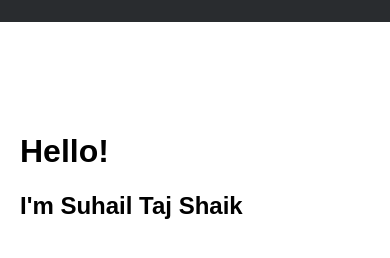
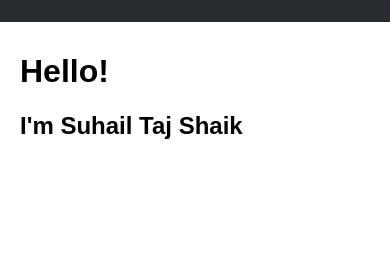
Before and after one commit to suhailtajshaik/blog, a website: page index.html in a window 390 px wide. Shown: the part 322-580 px from the top of the page. Drawn offline with nearby package versions, Linux system fonts and the light colour scheme.

```diff
--- a/package.json
+++ b/package.json
@@ -5,7 +5,7 @@
   "main": "index.js",
   "scripts": {
     "test": "echo \"Error: no test specified\" && exit 1",
-    "start" : "sass --watch sass/main.scss:style/styles.css"
+    "start": "sass --watch sass/main.scss:style/styles.css"
   },
   "repository": {
     "type": "git",
--- a/sass/main.scss
+++ b/sass/main.scss
@@ -3,7 +3,7 @@
 .main-content {
     font-family: Arial, Helvetica, sans-serif;
     max-width: 600px;
-    padding-top: 40px;
+    padding-top: 10px;
     margin: 0 0 40px 260px;
 }
 
@@ -16,7 +16,7 @@
     top: 0;
     left: 0;
     background-color: #292c2f;
-    width: 180px;
+    width: 230px;
     height: 100%;
     padding: 20px 0;
 }
@@ -131,7 +131,7 @@
 @media (max-width: 900px) {
     .main-content {
         max-width: none;
-        padding: 70px 20px;
+        padding: 10px 20px;
         margin: 0 0 40px;
     }
     .sidebar-left-collapse {
@@ -187,7 +187,7 @@
 
 @media (max-width: 450px) {
     .main-content {
-        padding: 90px 20px;
+        padding: 10px 20px;
     }
     .sidebar-left-collapse {
         padding: 20px 0;
```
Also changed, not shown: style/styles.css, 2 other files.
